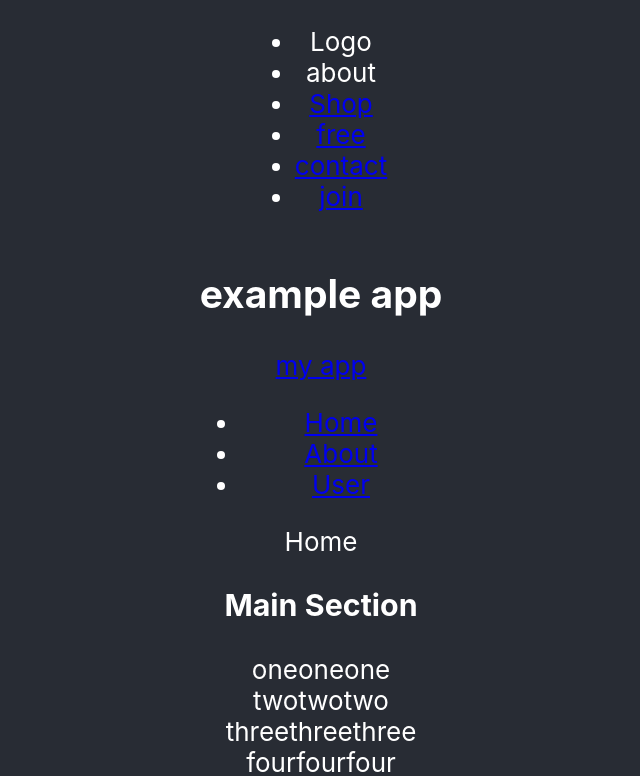
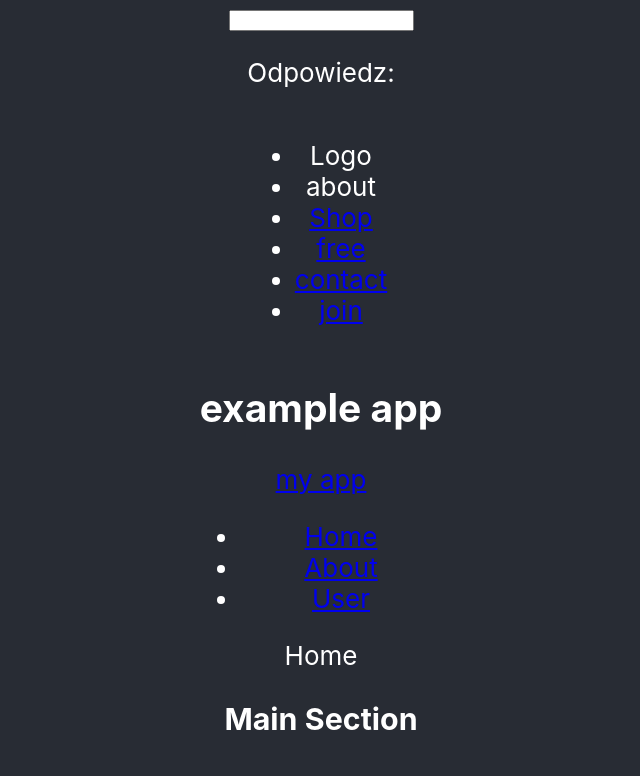
Before and after one commit to monikateslak/myExapmleApp, a React (Create React App) app: page / in a window 1280 px wide. Shown: the top 776 px of the page, without its empty margins (319-959 px from the left). Built offline with nearby package versions, Linux system fonts and the light colour scheme.

Commit message:
component stanowy example

```diff
--- a/src/App.js
+++ b/src/App.js
@@ -1,13 +1,12 @@
 // DZIAŁA ROUTER !!!!!!!!!!!!!!!!!!!!!!!!!!!!!
 import React from 'react'
-//import logo from './logo.svg'
 import './App.css'
 import { BrowserRouter as Router, Routes, Route } from 'react-router-dom'
 import Navigation from './Navigation'
 import Header from './Header'
 import MainSection from './Main'
-//import Fetch from './FetchApi'
-//import FetchItems from './FetchItems'
+import State from './State'
+
 
 const Home = () => <div>Home</div>
 const About = () => <div>About</div>
@@ -22,6 +21,7 @@ function App() {
   return (
     <div className="App">
       <header className="App-header">
+        <State></State>
         <Navigation></Navigation>
         <Header></Header>
         <main>
@@ -29,8 +29,6 @@ function App() {
             <Routes>
               <Route path="/" element={<Home></Home>}></Route>
               <Route path="/about" element={<About></About>}></Route>
-              {/*<Route path="/fetch" element={Fetch}></Route>*/}
-              {/*<Route path="/fetch/:id" element={FetchItems}></Route>*/}
               <Route path="/user" element={<User></User>}></Route>
               <Route path="/myapp" element={<MyApp></MyApp>}></Route>
               <Route path="/shop" element={<Shop></Shop>}></Route>
--- /dev/null
+++ b/src/State.js
@@ -0,0 +1,25 @@
+import React, { Component } from 'react'
+
+class State extends Component {
+  state = {
+    Text: 'w tym roku pokonamy Rosje',
+    Error: '',
+  }
+  handleDataChange = () => {
+    console.log('zmiana')
+  }
+
+  render() {
+    return (
+      <div>
+        <input
+          onChange={this.handleDataChange}
+          type="text"
+          ref="number"
+        ></input>
+        <p>Odpowiedz: {this.state.text}</p>
+      </div>
+    )
+  }
+}
+export default State
```
